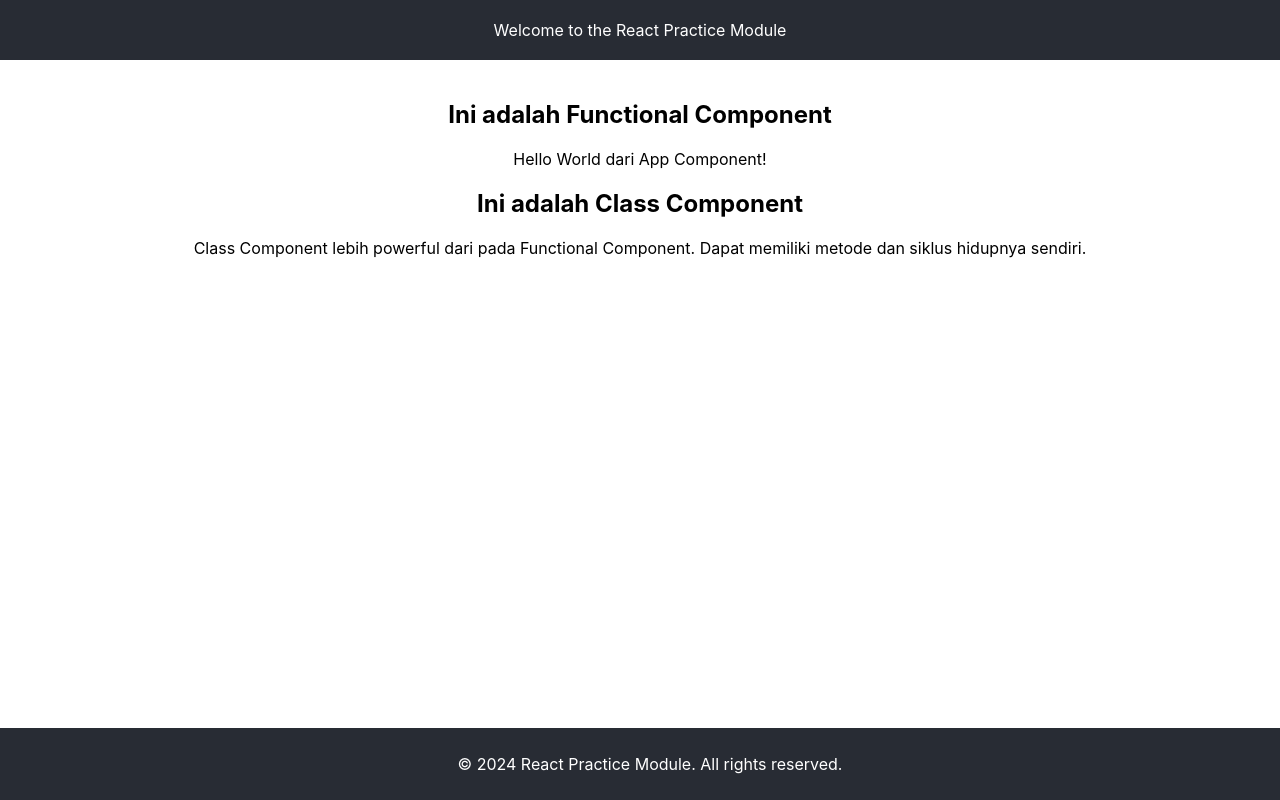
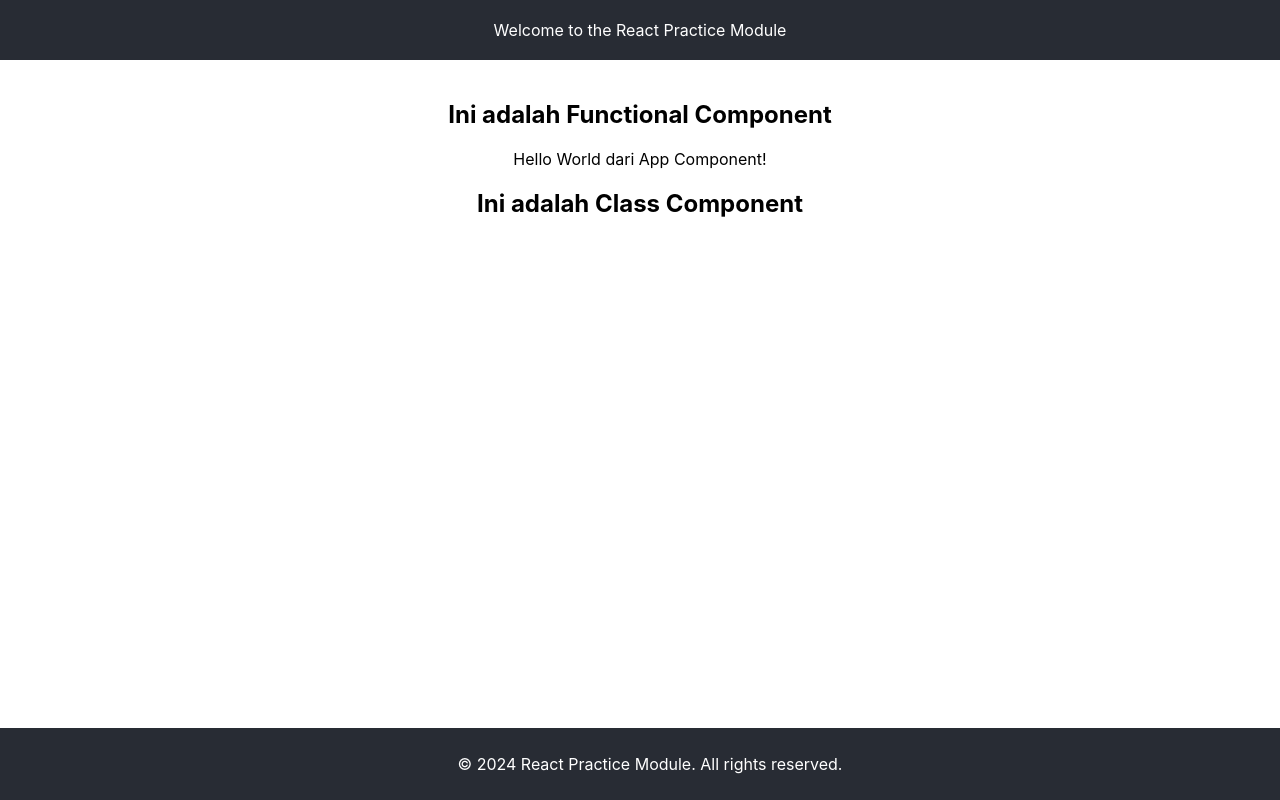
Before and after one commit to ipincamp/learn-react, a React (Create React App) app: page / in a window 1280 px wide. Built offline with nearby package versions, Linux system fonts and the light colour scheme.

Commit message:
feat: update ClassComponent to use props for displaying information

```diff
--- a/src/components/ClassComponent.jsx
+++ b/src/components/ClassComponent.jsx
@@ -5,10 +5,7 @@ class ClassComponent extends Component {
     return (
       <div>
         <h2>Ini adalah Class Component</h2>
-        <p>
-          Class Component lebih powerful dari pada Functional Component.
-          Dapat memiliki metode dan siklus hidupnya sendiri.
-        </p>
+        <p>{this.props.info}</p>
       </div>
     );
   }
```
